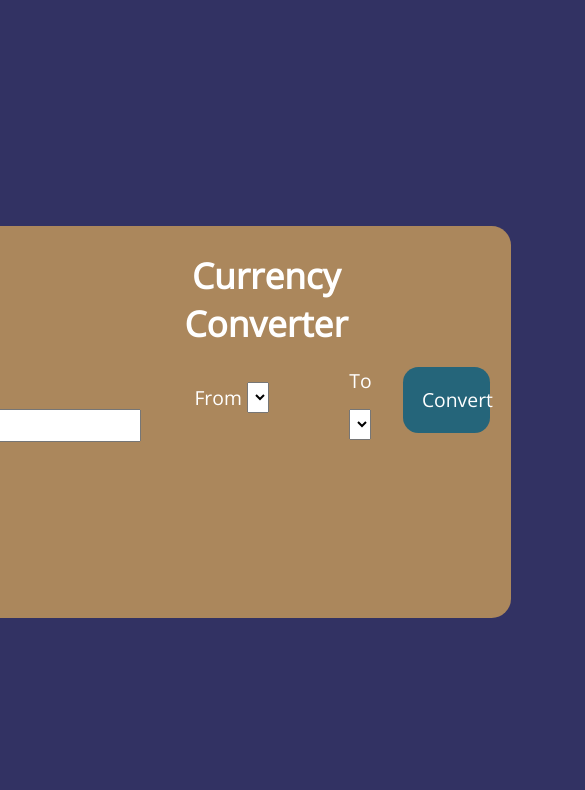
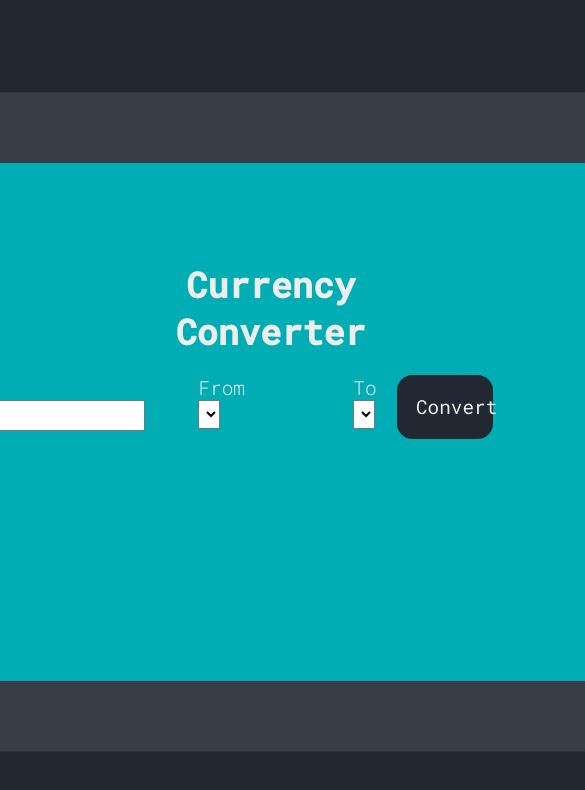
Before and after one commit to AhmedR218/Currency-Converter, a website: page public/index.html in a window 390 px wide. Shown: the top 790 px of the page, 585 px wide, since content can reach past the window. Drawn offline with nearby package versions, Linux system fonts and the light colour scheme; no server answers.

Commit message:
added cleaner css, still needs device media query

```diff
--- a/public/styles/style.css
+++ b/public/styles/style.css
@@ -1,9 +1,17 @@
-@import url('https://fonts.googleapis.com/css2?family=Open+Sans:wght@300;400&display=swap');
+@import url('https://fonts.googleapis.com/css2?family=Roboto+Mono:wght@100;200;300;400;500&display=swap');
+
+
+:root {
+    --colour1:#EEEEEE;
+    --colour2:#00ADB5;
+    --colour3:#393E46;
+    --colour4:#222831;
+}
 
 * {
     box-sizing: border-box;
     margin: 0;
-    font-family: 'Open Sans';
+    font-family: 'Roboto Mono', monospace;
     font-size: 1.1rem;
 }
 
@@ -12,8 +20,8 @@ body {
     justify-content: center;
     align-items: center;
     min-height: 100vh;
-    background-color: rgb(50, 50, 99);
-    color: white;
+    background-color: var(--colour4);
+    color: var(--colour1);
 }
 
 .divs {
@@ -26,16 +34,16 @@ body {
     display: grid;
     grid-template-columns: repeat(3, 1fr);
     grid-template-rows: repeat(3, 1fr);
-    background-color: rgb(171, 135, 92);
-    border: none;
-    border-radius: 1em;
+    background-color: var(--colour2);
+    border-radius: 1.5rem;
+    box-shadow: 0 0 0 4rem var(--colour3);
+    padding: 5rem;
 }
 
 .headerText {
     text-align: center;
     grid-column-start: 2;
     grid-row-start: 1;
-    margin-top: 1em;
 }
 
 .headerText > h2 {
@@ -46,6 +54,7 @@ body {
 .input {
     grid-column-start: 1;
     grid-row-start: 2;
+    margin-left: 1em;
 }
 
 .fromMenu {
@@ -54,21 +63,13 @@ body {
     margin-left: 2em;
 }
 
-
 .toMenu {
     grid-column-start: 2;
     grid-row-start: 2;
     margin-left: 10em;
 }
 
-.input > *,
-.fromMenu > *,
-.toMenu > * {
-    margin-top: 0.8em;
-}
-
 .convertButtonDiv {
-    text-align: center;
     grid-column-start: 3;
     grid-row-start: 2;
 }
@@ -78,16 +79,26 @@ body {
     padding: 1em;
     border: none;
     border-radius: 0.8em;
-    color: white;
-    background-color: rgb(37, 101, 122);
+    color: var(--colour1);
+    background-color: var(--colour4);
+}
+
+.input > *,
+.fromMenu > *,
+.toMenu > * {
+    display: flex;
+    text-align: center;
 }
 
 .converted {
-    text-align: center;
     grid-column-start: 2;
-    grid-row-start: 3
+    grid-row-start: 3;
+    display: flex;
+    align-items: center;
 }
 
-.converted > p {
-    font-weight: bold;
+#convertedPrice {
+    color: var(--colour4);
+    font-weight: 400;
+    font-size: 1.5rem;
 }
```
